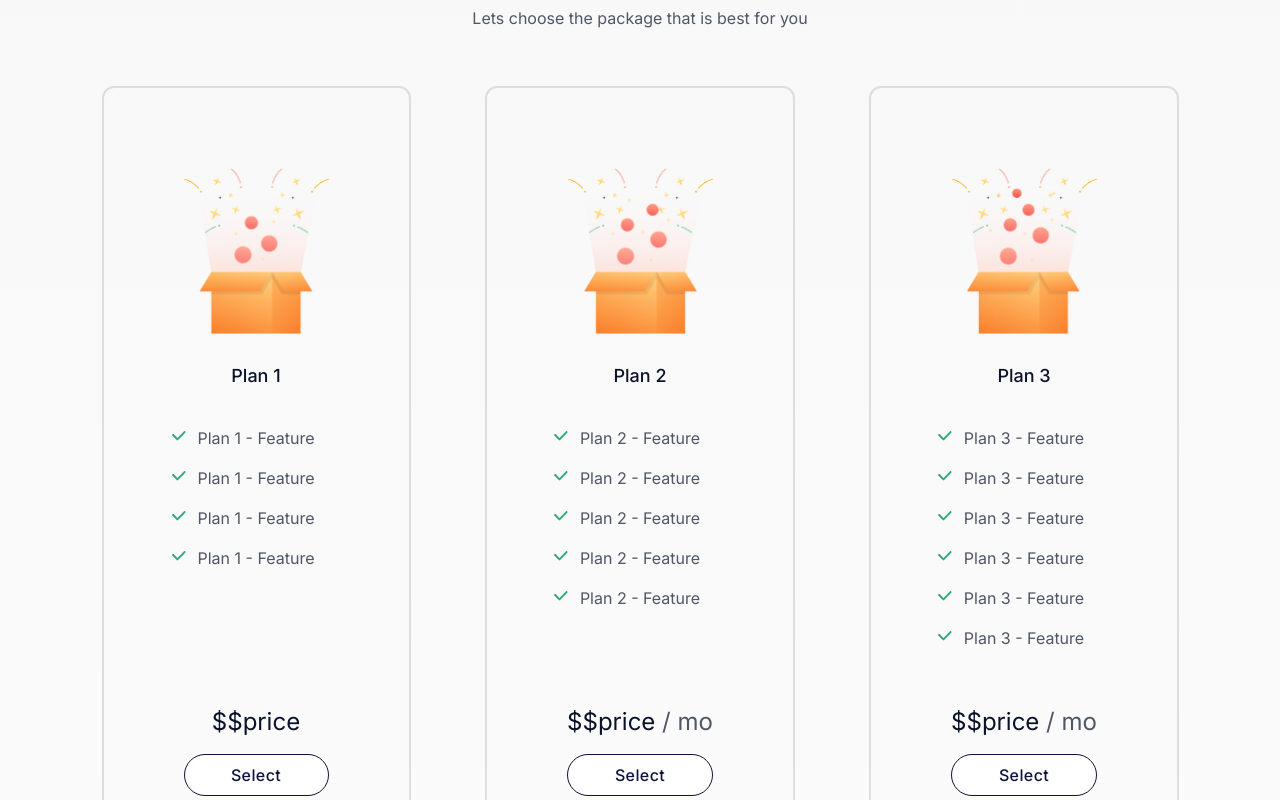
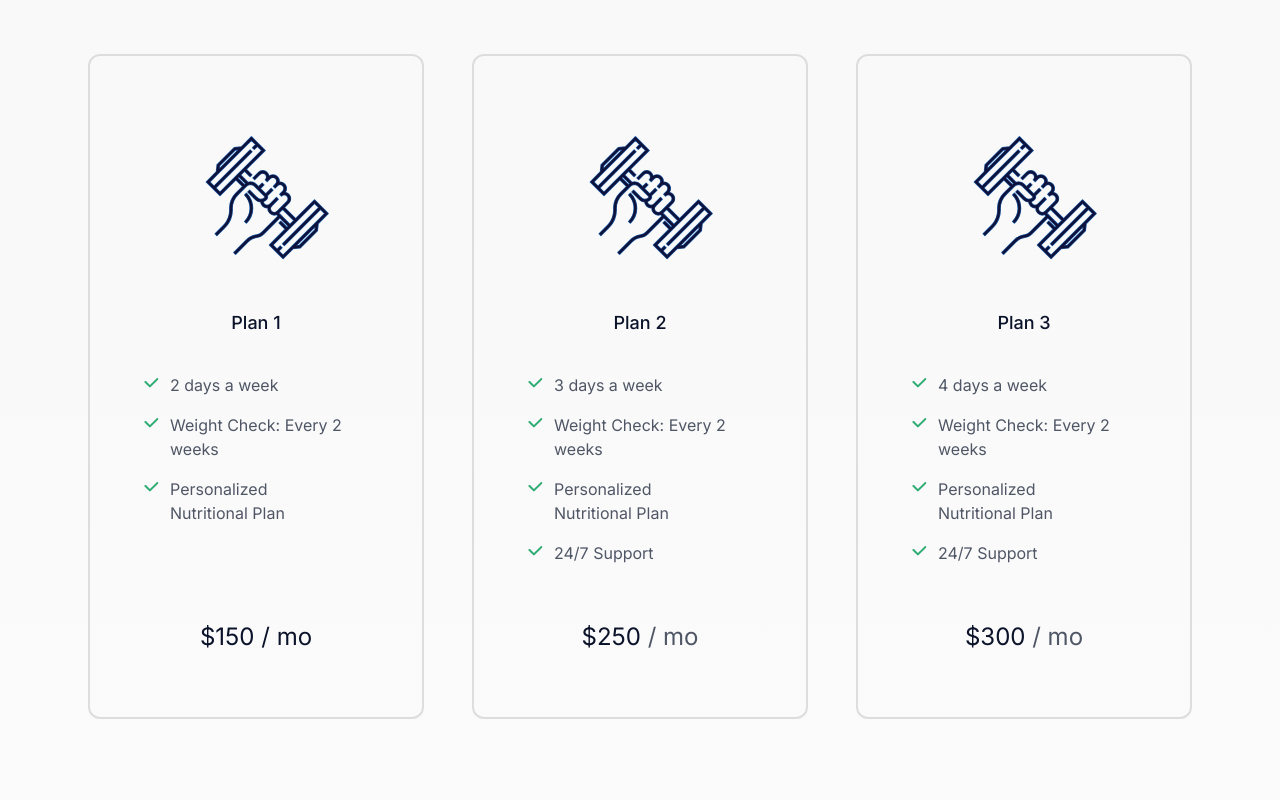
Before and after one commit to Lekkk02/PaolaFit, a Next.js app: page / in a window 1280 px wide. Shown: the part 1340-2140 px from the top of the page. Built offline with nearby package versions, Linux system fonts and the light colour scheme.

Commit message:
Plans - Complete

```diff
--- a/package.json
+++ b/package.json
@@ -21,6 +21,7 @@
   },
   "devDependencies": {
     "autoprefixer": "^10.4.17",
+    "daisyui": "^4.7.2",
     "eslint": "^8",
     "eslint-config-next": "14.1.0",
     "postcss": "^8.4.35",
--- a/src/components/Feature.js
+++ b/src/components/Feature.js
@@ -40,7 +40,7 @@ const Feature = () => {
         </ScrollAnimationWrapper>
         <ScrollAnimationWrapper>
           <motion.div
-            className="flex flex-col items-end justify-center w-full lg:w-9/12"
+            className="flex flex-col items-center lg:items-end justify-center w-full lg:w-9/12"
             variants={scrollAnimation}
           >
             <h3 className="text-3xl lg:text-4xl font-bold leading-relaxed text-black-600">
@@ -67,7 +67,9 @@ const Feature = () => {
                 </motion.li>
               ))}
             </ul>
-            <ButtonOutline>Shop now</ButtonOutline>
+            <div className="mt-6  self-center">
+              <ButtonOutline>Shop now</ButtonOutline>
+            </div>
           </motion.div>
         </ScrollAnimationWrapper>
       </div>
--- a/src/components/Hero.js
+++ b/src/components/Hero.js
@@ -28,7 +28,7 @@ const Hero = ({
   const scrollAnimation = useMemo(() => getScrollAnimation(), []);
 
   return (
-    <div className="max-w-screen-xl mt-24 px-8 xl:px-16 mx-auto" id="about">
+    <div className="max-w-screen-xl mt-16 px-8 xl:px-16 mx-auto" id="about">
       <ScrollAnimationWrapper>
         <motion.div
           className="grid grid-flow-row sm:grid-flow-col grid-rows-2 md:grid-rows-1 sm:grid-cols-2 gap-8 py-4 sm:py-16"
--- a/src/components/Pricing.js
+++ b/src/components/Pricing.js
@@ -47,7 +47,7 @@ const Pricing = () => {
               >
                 <div className="p-4 lg:p-0 mt-6 lg:mt-16">
                   <Image
-                    src="/assets/Free.png"
+                    src="/assets/Icon/dumbell.svg"
                     width={145}
                     height={165}
                     alt="Free Plan"
@@ -58,23 +58,21 @@ const Pricing = () => {
                 </p>
                 <ul className="flex flex-col list-inside pl-6 xl:pl-0 items-start justify-start text-left text-black-500 flex-grow">
                   <li className="relative check custom-list my-2">
-                    Plan 1 - Feature
+                    2 days a week
                   </li>
                   <li className="relative check custom-list my-2">
-                    Plan 1 - Feature
+                    Weight Check: Every 2 weeks
                   </li>
                   <li className="relative check custom-list my-2">
-                    Plan 1 - Feature
-                  </li>
-                  <li className="relative check custom-list my-2">
-                    Plan 1 - Feature
+                    Personalized Nutritional Plan
                   </li>
                 </ul>
                 <div className="flex flex-col w-full justify-center mb-8 flex-none mt-12">
                   <p className="text-2xl text-black-600 text-center mb-4 ">
-                    $$price
+                    $150 / mo
                   </p>
-                  <ButtonOutline>Select</ButtonOutline>
+                  {/*                   <ButtonOutline>Select</ButtonOutline>
+                   */}{" "}
                 </div>
               </motion.div>
             </ScrollAnimationWrapper>
@@ -91,7 +89,7 @@ const Pricing = () => {
               >
                 <div className="p-4 lg:p-0 mt-6 lg:mt-16">
                   <Image
-                    src="/assets/Standard.png"
+                    src="/assets/Icon/dumbell.svg"
                     width={145}
                     height={165}
                     alt="Standard Plan"
@@ -102,26 +100,24 @@ const Pricing = () => {
                 </p>
                 <ul className="flex flex-col list-inside pl-6 xl:pl-0 items-start justify-start text-left text-black-500 flex-grow">
                   <li className="relative check custom-list my-2">
-                    Plan 2 - Feature
+                    3 days a week
                   </li>
                   <li className="relative check custom-list my-2">
-                    Plan 2 - Feature
+                    Weight Check: Every 2 weeks
                   </li>
                   <li className="relative check custom-list my-2">
-                    Plan 2 - Feature
+                    Personalized Nutritional Plan
                   </li>
                   <li className="relative check custom-list my-2">
-                    Plan 2 - Feature
-                  </li>
-                  <li className="relative check custom-list my-2">
-                    Plan 2 - Feature
+                    24/7 Support
                   </li>
                 </ul>
                 <div className="flex flex-col w-full justify-center mb-8 flex-none mt-12">
                   <p className="text-2xl text-black-600 text-center mb-4 ">
-                    $$price <span className="text-black-500">/ mo</span>
+                    $250<span className="text-black-500"> / mo</span>
                   </p>
-                  <ButtonOutline>Select</ButtonOutline>
+                  {/*                   <ButtonOutline>Select</ButtonOutline>
+                   */}{" "}
                 </div>
               </motion.div>
             </ScrollAnimationWrapper>
@@ -138,7 +134,7 @@ const Pricing = () => {
               >
                 <div className="p-4 lg:p-0 mt-6 lg:mt-16">
                   <Image
-                    src="/assets/Premium.png"
+                    src="/assets/Icon/dumbell.svg"
                     width={145}
                     height={165}
                     alt="Premium Plan"
@@ -149,30 +145,24 @@ const Pricing = () => {
                 </p>
                 <ul className="flex flex-col list-inside pl-6 xl:pl-0 items-start justify-start text-left text-black-500 flex-grow">
                   <li className="relative check custom-list my-2">
-                    Plan 3 - Feature
+                    4 days a week
                   </li>
                   <li className="relative check custom-list my-2">
-                    Plan 3 - Feature
+                    Weight Check: Every 2 weeks
                   </li>
                   <li className="relative check custom-list my-2">
-                    Plan 3 - Feature
+                    Personalized Nutritional Plan
                   </li>
                   <li className="relative check custom-list my-2">
-                    Plan 3 - Feature
-                  </li>
-                  <li className="relative check custom-list my-2">
-                    Plan 3 - Feature
-                  </li>
-                  <li className="relative check custom-list my-2">
-                    Plan 3 - Feature
+                    24/7 Support
                   </li>
                 </ul>
                 <div className="flex flex-col w-full justify-center mb-8 flex-none mt-12">
                   <p className="text-2xl text-black-600 text-center mb-4 ">
-                    $$price <span className="text-black-500">/ mo</span>
+                    $300 <span className="text-black-500">/ mo</span>
                   </p>
-
-                  <ButtonOutline>Select</ButtonOutline>
+                  {/*                   <ButtonOutline>Select</ButtonOutline>
+                   */}{" "}
                 </div>
               </motion.div>
             </ScrollAnimationWrapper>
```
Also changed, not shown: public/assets/Icon/dumbell.svg (added), src/app/globals.css (line endings or trailing spaces), 1 other file (tests, documents, lock files or other folders).
